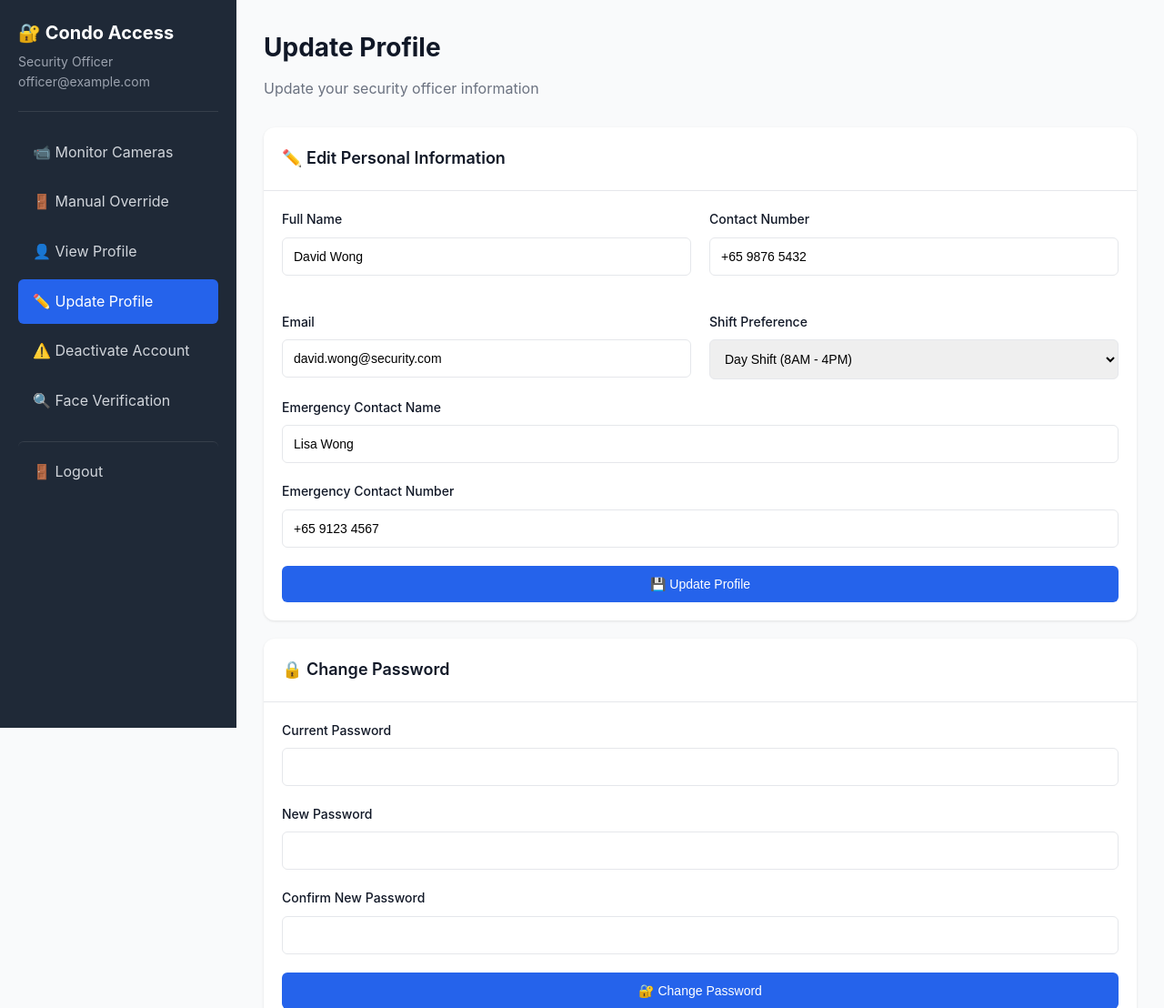
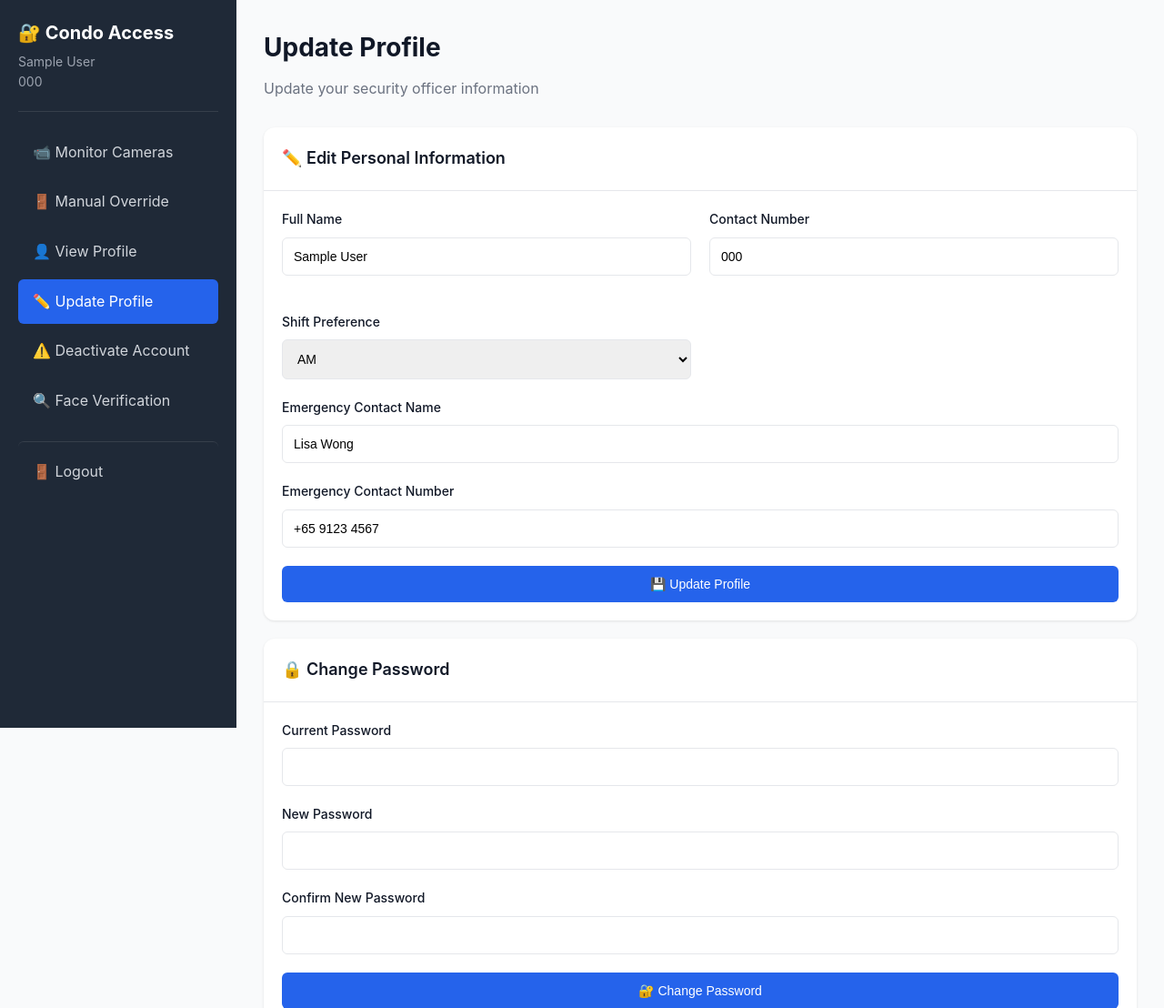
Before and after one commit to manfred1221/Csit321-FYP-25-S4-34, a Flask app: template templates/security-update-profile.html in a window 1280 px wide. Shown: the top 1108 px of the page at 91% size. Run offline with Flask 3, Linux system fonts and the light colour scheme; the template is opened without the code that fills it: values that come from a table or form of the project are taken from there, others are empty; tables that the repository leaves empty hold one stand-in row (values such as "Sample post"); parts of the project's set-up code (start-up, migrations or seed data) failed here and were passed over.

Commit message:
Update security profile page with dynamic data

```diff
--- a/templates/security-update-profile.html
+++ b/templates/security-update-profile.html
@@ -4,24 +4,24 @@
     <meta charset="UTF-8">
     <meta name="viewport" content="width=device-width, initial-scale=1.0">
     <title>Update Profile - Security</title>
-    <link rel="stylesheet" href="css/styles.css">
+    <link rel="stylesheet" href="{{ url_for('static', filename='css/styles.css') }}">
 </head>
 <body>
     <div class="dashboard">
         <aside class="sidebar">
             <div class="sidebar-header">
                 <h2>🔐 Condo Access</h2>
-                <div class="user-info"><div>Security Officer</div><div>officer@example.com</div></div>
+                <div class="user-info"><div>{{officer.full_name}}</div><div>{{officer.contact_number}}</div></div>
             </div>
             <nav>
                 <ul class="nav-menu">
-                    <li class="nav-item"><a href="security-dashboard.html" class="nav-link">📹 Monitor Cameras</a></li>
-                    <li class="nav-item"><a href="security-override.html" class="nav-link">🚪 Manual Override</a></li>
-                    <li class="nav-item"><a href="security-view-profile.html" class="nav-link">👤 View Profile</a></li>
-                    <li class="nav-item"><a href="security-update-profile.html" class="nav-link active">✏️ Update Profile</a></li>
-                    <li class="nav-item"><a href="security-deactivate.html" class="nav-link">⚠️ Deactivate Account</a></li>
-                    <li class="nav-item"><a href="security-face-verification.html" class="nav-link">🔍 Face Verification</a></li>
-                    <li class="nav-item"><a href="index.html" class="nav-link" style="margin-top:20px;border-top:1px solid rgba(255,255,255,0.1);padding-top:20px;">🚪 Logout</a></li>
+                    <li class="nav-item"><a href="/?officer_id={{ officer.officer_id }}" class="nav-link">📹 Monitor Cameras</a></li>
+                    <li class="nav-item"><a href="/security-override?officer_id={{ officer.officer_id }}" class="nav-link">🚪 Manual Override</a></li>
+                    <li class="nav-item"><a href="/security-view-profile?officer_id={{ officer.officer_id }}" class="nav-link">👤 View Profile</a></li>
+                    <li class="nav-item"><a href="/security-update-profile?officer_id={{ officer.officer_id }}" class="nav-link active">✏️ Update Profile</a></li>
+                    <li class="nav-item"><a href="/security-deactivate?officer_id={{ officer.officer_id }}" class="nav-link">⚠️ Deactivate Account</a></li>
+                    <li class="nav-item"><a href="/security-face-verification?officer_id={{ officer.officer_id }}" class="nav-link">🔍 Face Verification</a></li>
+                    <li class="nav-item"><a href="/" class="nav-link" style="margin-top:20px;border-top:1px solid rgba(255,255,255,0.1);padding-top:20px;">🚪 Logout</a></li>
                 </ul>
             </nav>
         </aside>
@@ -34,22 +34,22 @@
                         <div style="display:grid;grid-template-columns:repeat(auto-fit,minmax(300px,1fr));gap:20px;">
                             <div class="form-group">
                                 <label>Full Name</label>
-                                <input type="text" id="fullName" value="David Wong" class="form-control">
+                                <input type="text" id="fullName" value="{{officer.full_name}}" class="form-control">
                             </div>
                             <div class="form-group">
                                 <label>Contact Number</label>
-                                <input type="tel" id="phone" value="+65 9876 5432" class="form-control">
+                                <input type="tel" id="phone" value="{{officer.contact_number}}" class="form-control">
                             </div>
-                            <div class="form-group">
+                            <!-- <div class="form-group">
                                 <label>Email</label>
                                 <input type="email" id="email" value="david.wong@security.com" class="form-control">
-                            </div>
+                            </div> -->
                             <div class="form-group">
                                 <label>Shift Preference</label>
                                 <select id="shift" class="form-control">
-                                    <option selected>Day Shift (8AM - 4PM)</option>
-                                    <option>Night Shift (4PM - 12AM)</option>
-                                    <option>Graveyard (12AM - 8AM)</option>
+                                    <option value="AM" {% if officer.shift == 'AM' %}selected{% endif %}>AM</option>
+                                    <option value="PM" {% if officer.shift == 'PM' %}selected{% endif %}>PM</option>
+                                    <option value="Graveyard" {% if officer.shift == 'Graveyard' %}selected{% endif %}>Graveyard</option>
                                 </select>
                             </div>
                         </div>
@@ -90,39 +90,40 @@
         </main>
     </div>
     <script>
-        function updateProfile() {
-            const name = document.getElementById('fullName').value;
-            if (!name) {
+        async function updateProfile() {
+            const full_name = document.getElementById('fullName').value;
+            const contact_number = document.getElementById('phone').value;
+            const shift = document.getElementById('shift').value;
+
+            if (!full_name) {
                 showMsg('message', 'Name is required', 'error');
                 return;
             }
-            showMsg('message', 'Profile updated successfully!', 'success');
-        }
-        function changePassword() {
-            const current = document.getElementById('currentPwd').value;
-            const newPwd = document.getElementById('newPwd').value;
-            const confirm = document.getElementById('confirmPwd').value;
-            if (!current || !newPwd || !confirm) {
-                showMsg('pwdMessage', 'All fields are required', 'error');
-                return;
+
+            try {
+                const response = await fetch("/api/update-officer", {
+                    method: "POST",
+                    headers: {
+                        "Content-Type": "application/json"
+                    },
+                    body: JSON.stringify({
+                        full_name,
+                        contact_number,
+                        shift
+                    })
+                });
+
+                const result = await response.json();
+
+                if (response.ok) {
+                    showMsg('message', 'Profile updated successfully!', 'success');
+                } else {
+                    showMsg('message', result.error || "Failed to update", 'error');
+                }
+            } catch (err) {
+                showMsg('message', 'Server error', 'error');
+                console.error(err);
             }
-            if (newPwd !== confirm) {
-                showMsg('pwdMessage', 'Passwords do not match', 'error');
-                return;
-            }
-            if (newPwd.length < 8) {
-                showMsg('pwdMessage', 'Password must be at least 8 characters', 'error');
-                return;
-            }
-            showMsg('pwdMessage', 'Password changed successfully!', 'success');
-            document.getElementById('passwordForm').reset();
-        }
-        function showMsg(id, msg, type) {
-            const el = document.getElementById(id);
-            el.textContent = msg;
-            el.className = 'message ' + type;
-            el.style.display = 'block';
-            setTimeout(() => el.style.display = 'none', 3000);
         }
     </script>
 </body>
```
